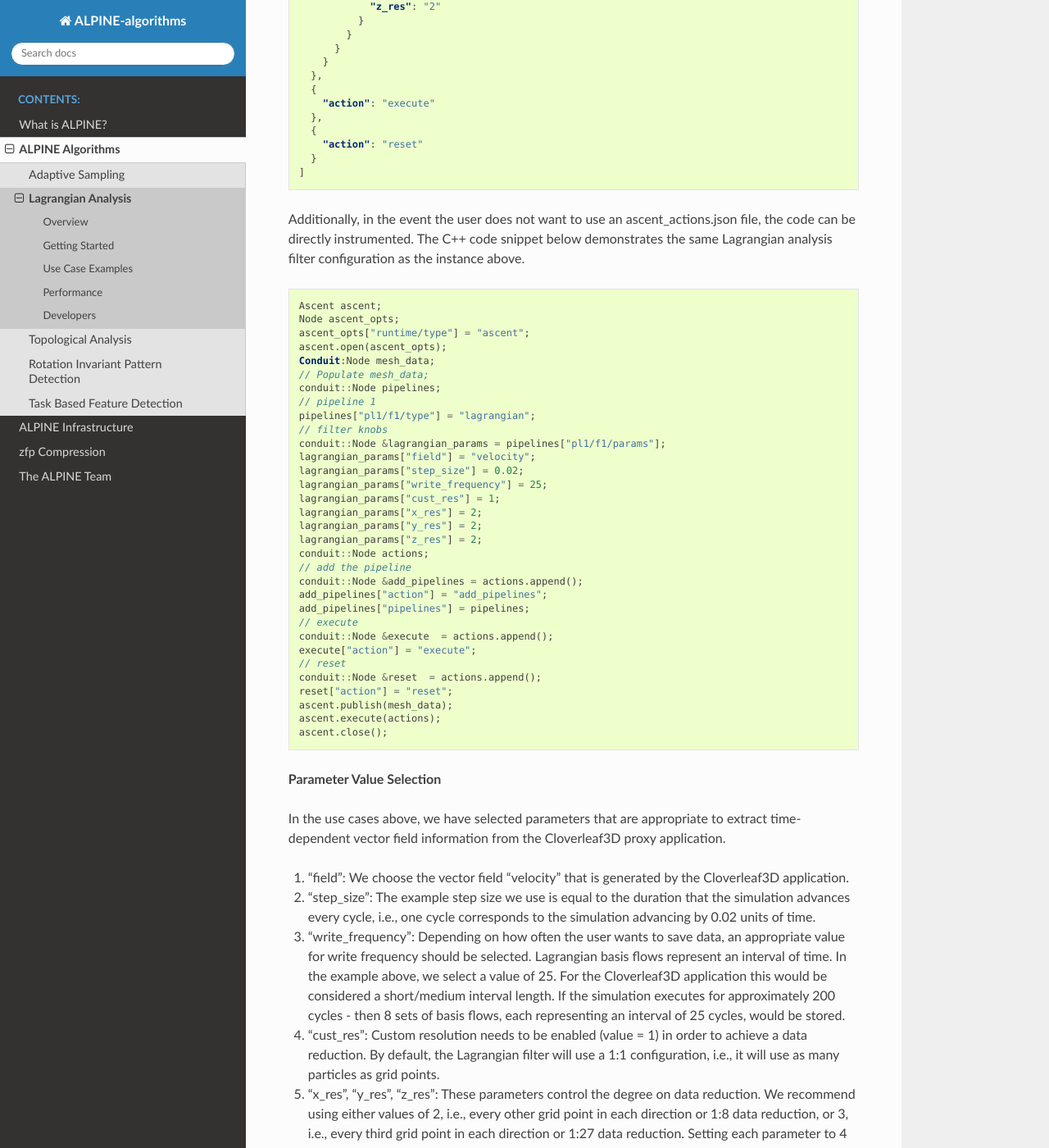
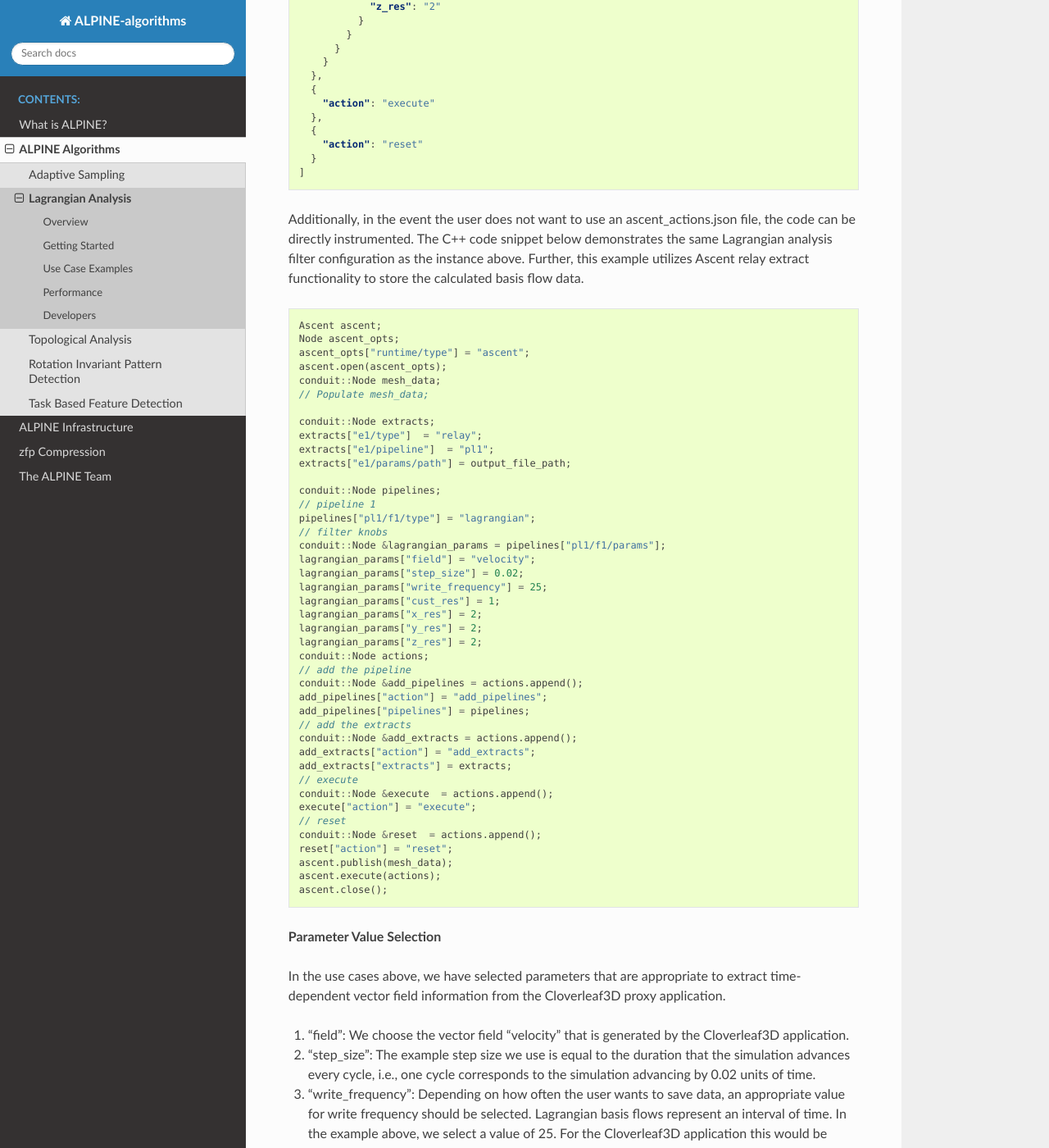
Before and after one commit to Alpine-DAV/algorithms, a Sphinx documentation site: the page built from docs/source/lagrangian.rst, in a window 1280 px wide and 1400 px high, scrolled down 2155 px. Shown: the whole window at 82% size. Built offline with Sphinx 7.4.7 and the Read the Docs theme 2.0.0, drawn with Linux system fonts in a browser that asks for light colours; formulas are drawn with MathJax 3.

Commit message:
Update lagrangian.rst
Add extract code to the example.

```diff
--- a/docs/source/lagrangian.rst
+++ b/docs/source/lagrangian.rst
@@ -75,7 +75,7 @@ We set x_res, y_res and z_res to 2, i.e., a particle is placed for every other g
   ]
 
 
-Additionally, in the event the user does not want to use an ascent_actions.json file, the code can be directly instrumented. The C++ code snippet below demonstrates the same Lagrangian analysis filter configuration as the instance above.
+Additionally, in the event the user does not want to use an ascent_actions.json file, the code can be directly instrumented. The C++ code snippet below demonstrates the same Lagrangian analysis filter configuration as the instance above. Further, this example utilizes Ascent relay extract functionality to store the calculated basis flow data.
 
 .. code-block:: C++
 
@@ -83,8 +83,14 @@ Additionally, in the event the user does not want to use an ascent_actions.json
   Node ascent_opts;
   ascent_opts["runtime/type"] = "ascent";
   ascent.open(ascent_opts);
-  Conduit:Node mesh_data;
+  conduit::Node mesh_data;
   // Populate mesh_data;
+
+  conduit::Node extracts;
+  extracts["e1/type"]  = "relay";
+  extracts["e1/pipeline"]  = "pl1";
+  extracts["e1/params/path"] = output_file_path;
+
   conduit::Node pipelines;
   // pipeline 1
   pipelines["pl1/f1/type"] = "lagrangian";
@@ -102,6 +108,10 @@ Additionally, in the event the user does not want to use an ascent_actions.json
   conduit::Node &add_pipelines = actions.append();
   add_pipelines["action"] = "add_pipelines";
   add_pipelines["pipelines"] = pipelines;
+  // add the extracts
+  conduit::Node &add_extracts = actions.append();
+  add_extracts["action"] = "add_extracts";
+  add_extracts["extracts"] = extracts;
   // execute
   conduit::Node &execute  = actions.append();
   execute["action"] = "execute";
```
